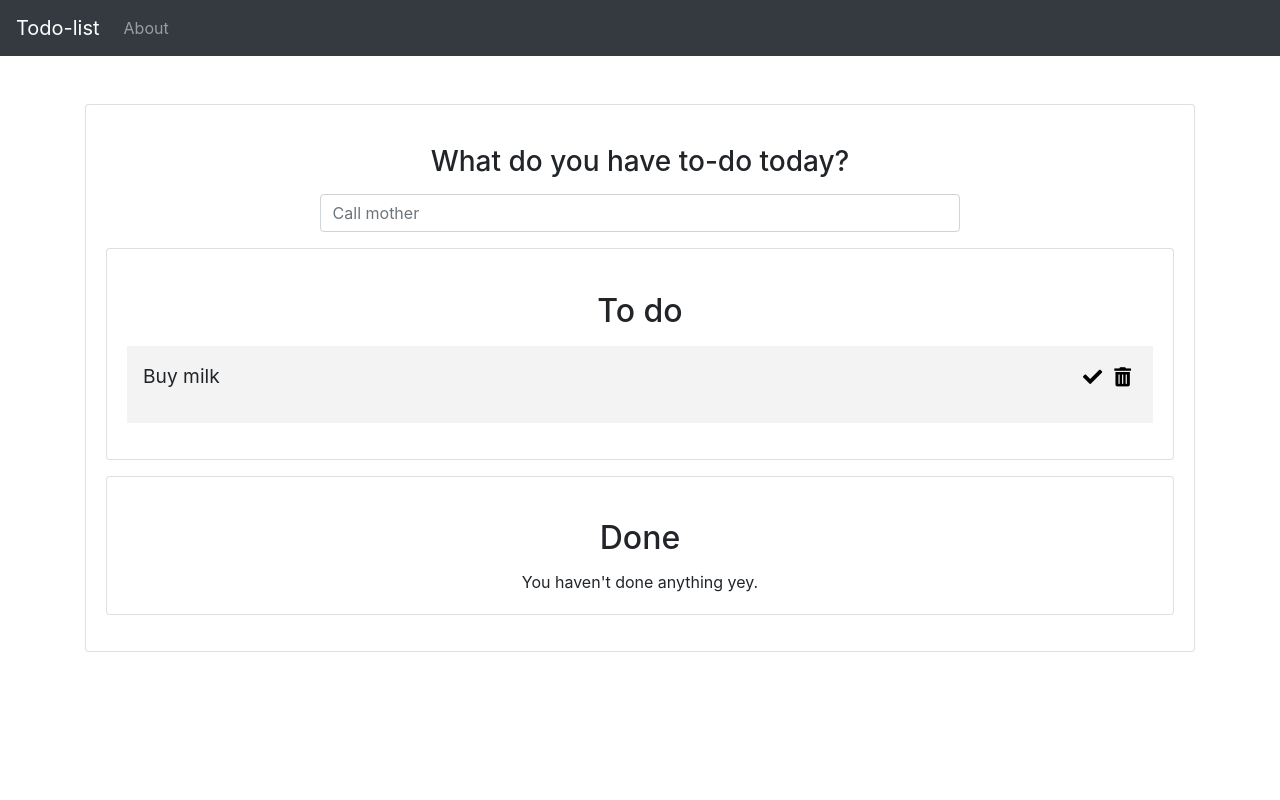
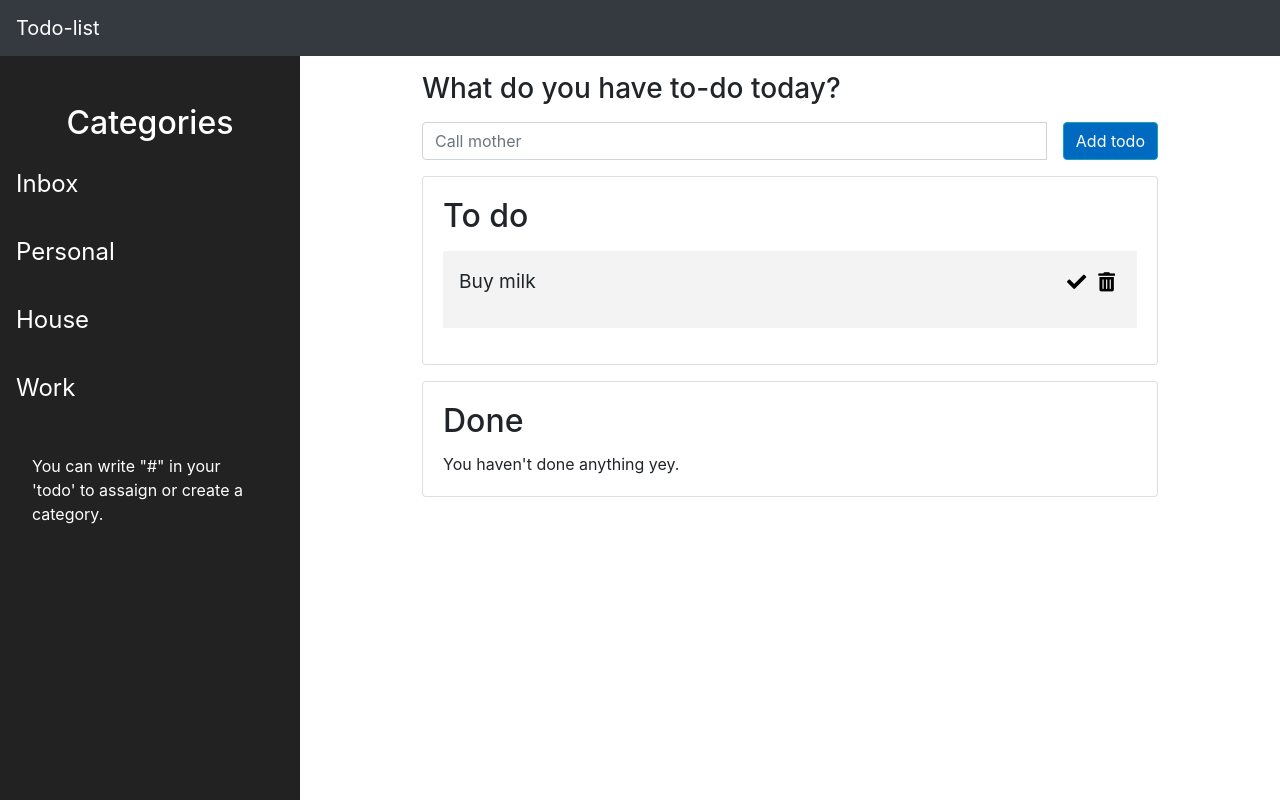
Before and after one commit to muccijacopo/MyTodoList, a Vue app: page / in a window 1280 px wide. Built offline with nearby package versions, Linux system fonts and the light colour scheme.

Commit message:
Aggiunta una sidebar con le categorie dei todo

```diff
--- a/src/App.vue
+++ b/src/App.vue
@@ -8,7 +8,8 @@
 </template>
 
 <script>
-import Navbar from './components/Navbar'
+import Navbar from './components/Navbar';
+
 export default {
   components: {
     Navbar
--- a/src/components/Input.vue
+++ b/src/components/Input.vue
@@ -3,6 +3,7 @@
             <h3>What do you have to-do today?</h3>
             <div class="input-group my-3">
                 <input type="text" class="form-control" placeholder="Call mother" v-model="title" v-on:keydown.enter="addTodo()" >
+                <button class="btn btn-info" @click="addTodo()">Add todo</button>
             </div>
     </div>
 </template>
@@ -36,13 +37,16 @@ export default {
 </script>
 
 <style scoped>
+.input-group {
+    margin: 0 auto;
+}
+.input-group .btn {
+    margin-left: 1rem;
+    background: rgb(0, 106, 192);
+}
 
-    .input-group {
-        margin: 0 auto;
-    }
-    @media screen and (min-width: 786px){
-        .input-group {
-            width: 60%;
-        }
-    }
+.input-group .btn:hover {
+    background: rgb(30, 128, 255);
+}
+
 </style>
--- a/src/components/Navbar.vue
+++ b/src/components/Navbar.vue
@@ -1,19 +1,14 @@
 <template>
   <div>
-    <nav class="navbar navbar-expand-sm navbar-dark bg-dark">
+    <nav class="navbar navbar-dark bg-dark">
       <router-link class="navbar-brand" to="/">
         Todo-list
       </router-link>
-      <button class="navbar-toggler" type="button" data-toggle="collapse" data-target="#navbar">
-        <span class="navbar-toggler-icon"></span>
-      </button>
-      <div class="collapse navbar-collapse" id="navbar">
         <ul class="navbar-nav">
           <li class="nav-item">
-            <router-link class="nav-link" to="/about">About</router-link>
+            <router-link class="nav-link" to="/about"></router-link>
           </li>
         </ul>
-      </div>
     </nav>
   </div>
 </template>
--- /dev/null
+++ b/src/components/Sidebar.vue
@@ -0,0 +1,60 @@
+<template>
+    <div class="sidebar">
+        <h3>Categories</h3>
+        <ul>
+            <li v-for="(category, index) in categories" :key="index"><router-link :to="'/'+ category">{{ category }}</router-link></li>
+        </ul>
+        <p>You can write "#" in your 'todo' to assaign or create a category.</p>
+    </div>
+</template>
+
+<script>
+export default {
+    computed: {
+        categories() {
+            return this.$store.state.categories;
+        }
+    }
+}
+</script>
+
+<style scoped>
+    .sidebar {
+        position: fixed;
+        padding: 3rem 0;
+        background: #222;
+        height: 100%;
+        color: white;
+        width: 100px;
+    }
+
+    .sidebar p {
+        padding: 2rem;
+    }
+    .sidebar h3 {
+        text-align: center;
+        font-size: 2rem;
+    }
+
+    .sidebar ul {
+        margin: 0;
+        padding: 0;
+    }
+
+    .sidebar li {
+        list-style: none;
+        padding: 1rem;
+    }
+
+    .sidebar li:hover {
+        background: rgb(51, 51, 51);
+    }
+
+    .sidebar li a {
+        color: white;
+        text-decoration: none;
+        font-size: 1.5rem;
+    }
+
+
+</style>
--- a/src/store.js
+++ b/src/store.js
@@ -7,7 +7,8 @@ export default new Vuex.Store({
   state: {
     todos: [
       { id: 1, title: 'Buy milk', completed: false, createdAt: new Date(), editMode: false }
-    ]
+    ],
+    categories: ['Inbox', 'Personal', 'House', 'Work']
   },
   mutations: {
     addTodo(state, todo) {
--- a/src/views/Home.vue
+++ b/src/views/Home.vue
@@ -1,18 +1,18 @@
 <template>
-	<div id="app">
-		<div class="container">
-			<div class="card my-5">
-				<div class="card-body">
-					<todo-input></todo-input>
-					<todos :todos="todos"></todos>
-				</div>
-    		</div>
-		</div>
-  	</div>
+<div class="wrapper">
+	<div class="sidebar">
+		<sidebar></sidebar>
+	</div>
+	<div class="main">
+		<todo-input></todo-input>
+		<todos :todos="todos"></todos>
+	</div>
+</div>
 </template>
 
 <script>
 import Navbar from "../components/Navbar";
+import Sidebar from '../components/Sidebar'
 import Input from "../components/Input";
 import Todos from "../components/Todos";
 
@@ -25,18 +25,25 @@ export default {
   components: {
     Navbar,
     TodoInput: Input,
-    Todos
+	Todos,
+	Sidebar
   }
 };
 </script>
 
 <style>
-body {
-  margin: 0;
-  padding: 0;
-  text-align: center;
+.wrapper {
+	display: flex;
+	position: relative;
 }
-h3 {
-  margin-top: 0.7em;
+
+.wrapper .sidebar {
+	width: 300px;
+}
+.wrapper .main {
+	position: relative;
+	margin: 0 auto;
+	padding: 1rem;
+	width: 60%;
 }
 </style>
```
